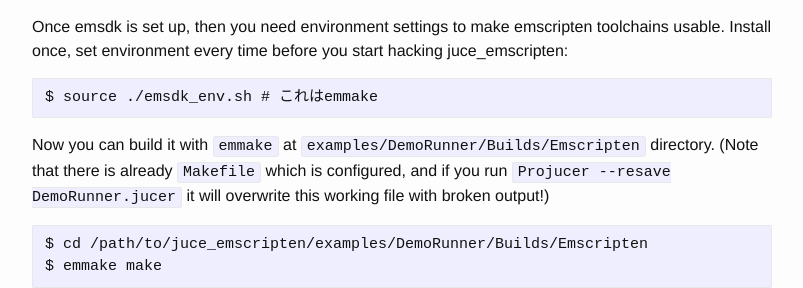
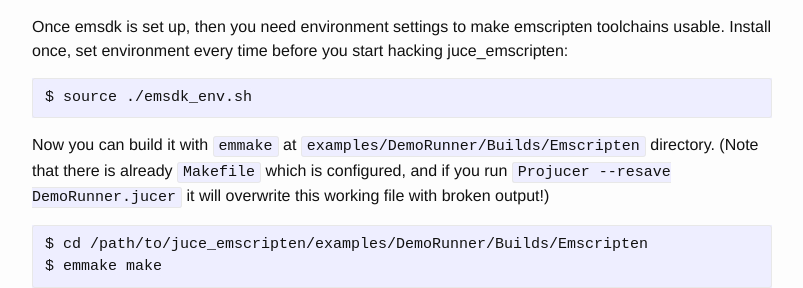
Before and after one commit to atsushieno/atsushieno.github.io, a Jekyll site: the page built from _posts/2020-01-01-juce-emscripten-the-latest-juce-on-webassembly.markdown, in a window 1280 px wide and 900 px high, scrolled down 907 px. Shown: the part 171-459 px from the top of the window, without its empty margins (238-1041 px from the left). Built offline with Jekyll 4.4.1, drawn with Linux system fonts in a browser that asks for light colours; our own code applies the rules of GitHub Pages for plain Markdown files.

Commit message:
Updated Juce Emscripten The Latest Juce On Webassembly

````diff
--- a/_posts/2020-01-01-juce-emscripten-the-latest-juce-on-webassembly.markdown
+++ b/_posts/2020-01-01-juce-emscripten-the-latest-juce-on-webassembly.markdown
@@ -39,7 +39,7 @@
 Once emsdk is set up, then you need environment settings to make emscripten toolchains usable. Install once, set environment every time before you start hacking juce_emscripten:
 
 ```
-$ source ./emsdk_env.sh # これはemmake
+$ source ./emsdk_env.sh
 ```
 
 Now you can build it with `emmake` at `examples/DemoRunner/Builds/Emscripten` directory. (Note that there is already `Makefile` which is configured, and if you run `Projucer --resave DemoRunner.jucer` it will overwrite this working file with broken output!)
````
